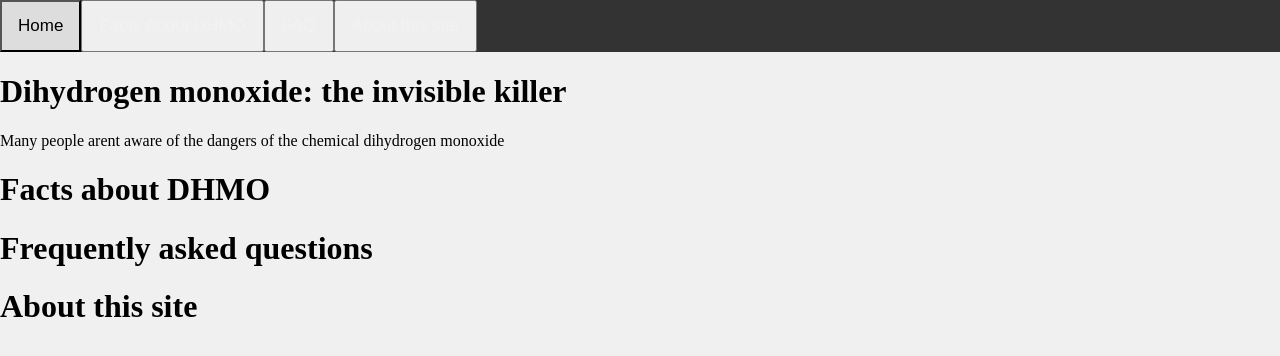
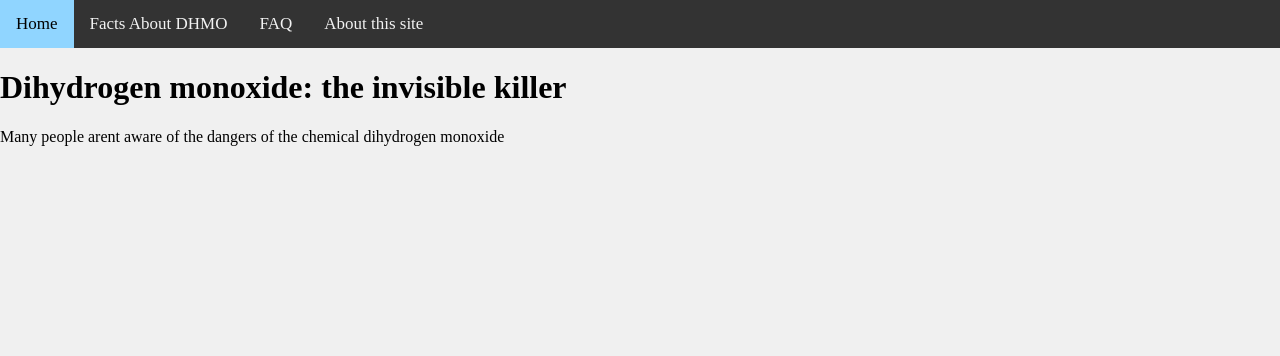
Before and after one commit to MrWaffles15/mrwaffles15.github.io, a plain HTML site: page index.html in a window 1280 px wide. Drawn offline with Linux system fonts and the light colour scheme.

Commit message:
Update index.html

```diff
--- a/index.html
+++ b/index.html
@@ -9,7 +9,7 @@
 }
 
 /* Style the links inside the navigation bar */
-.topnav button {
+.topnav a {
   float: left;
   color: #f2f2f2;
   text-align: center;
@@ -19,13 +19,13 @@
 }
 
 /* Change the color of links on hover */
-.topnav button:hover {
+.topnav a:hover {
   background-color: #ddd;
   color: black;
 }
 
 /* Add a color to the active/current link */
-.topnav button.active {
+.topnav a.active {
   background-color: #90D5FF;
   color: black;
 }
@@ -37,34 +37,15 @@
       }
 
     </style>
-    <script>
-      function home(){
-        document.getElementById(home).style.display = 'block';
-        document.getElementById(facts).style.display = 'none';
-        document.getElementById(faq).style.display = 'none';
-        document.getElementById(about).style.display = 'none';
-      }
-    </script>
   </head>
   <body>
     <div class="topnav">
-      <button onclick="home();">Home</button>
-      <button onclick="facts();">Facts About DHMO</button>
-      <button href="#contact">FAQ</button>
-      <button href="#about">About this site</button>
+      <a class="active" href='home.html'>Home</a>
+      <a href='facts.html'>Facts About DHMO</a>
+      <a href='faq.html'>FAQ</a>
+      <a href='about.html'>About this site</a>
     </div>
-    <div id="home", style="none">
     <h1>  Dihydrogen monoxide: the invisible killer</h1>
     <p>    Many people arent aware of the dangers of the chemical dihydrogen monoxide</p>
-    </div>
-    <div id="facts">
-      <h1>Facts about DHMO</h1>
-    </div>
-    <div id="faq">
-      <h1>Frequently asked questions</h1>
-    </div>
-    <div id="about">
-      <h1>About this site</h1>
-    </div>
   </body>
 </html>
```
